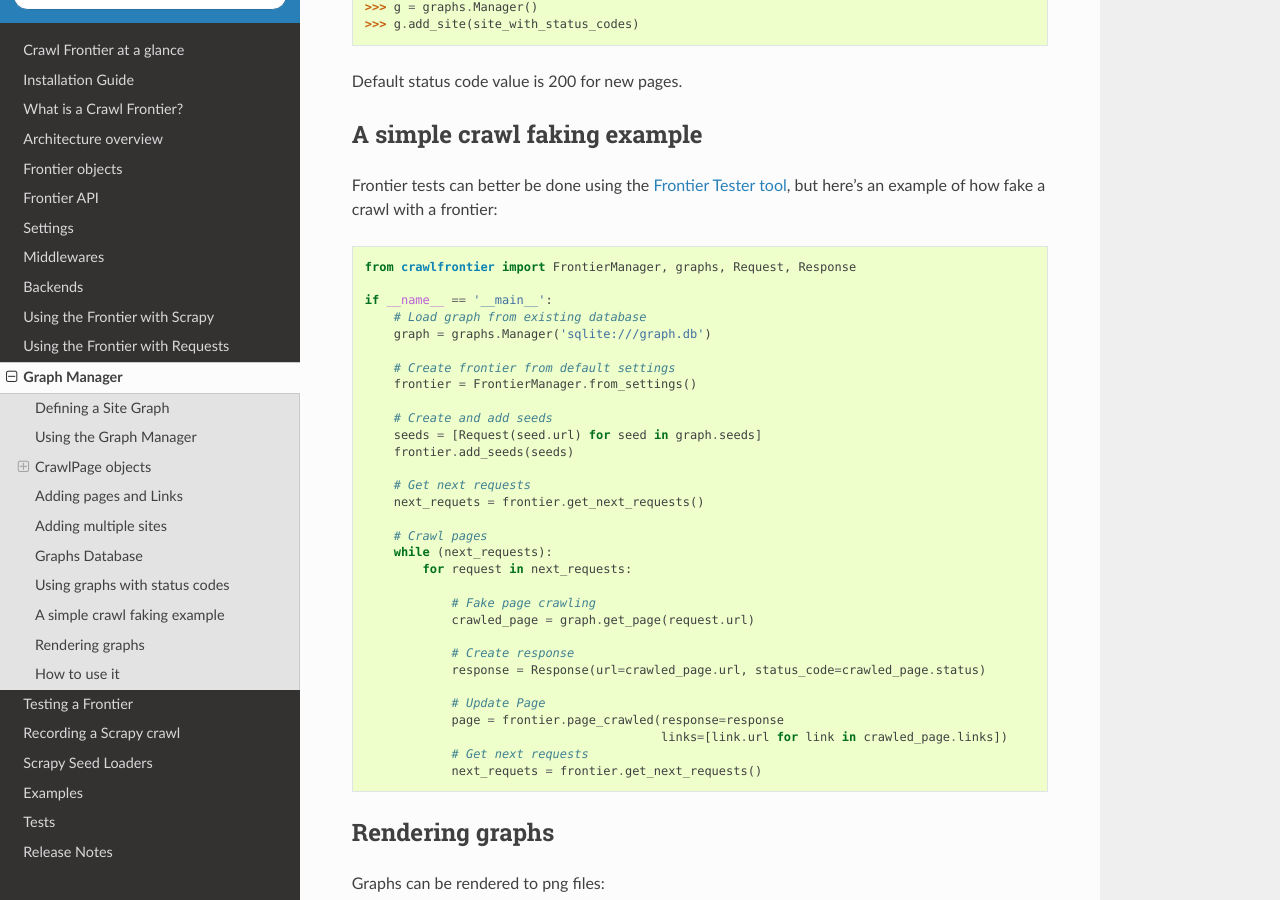
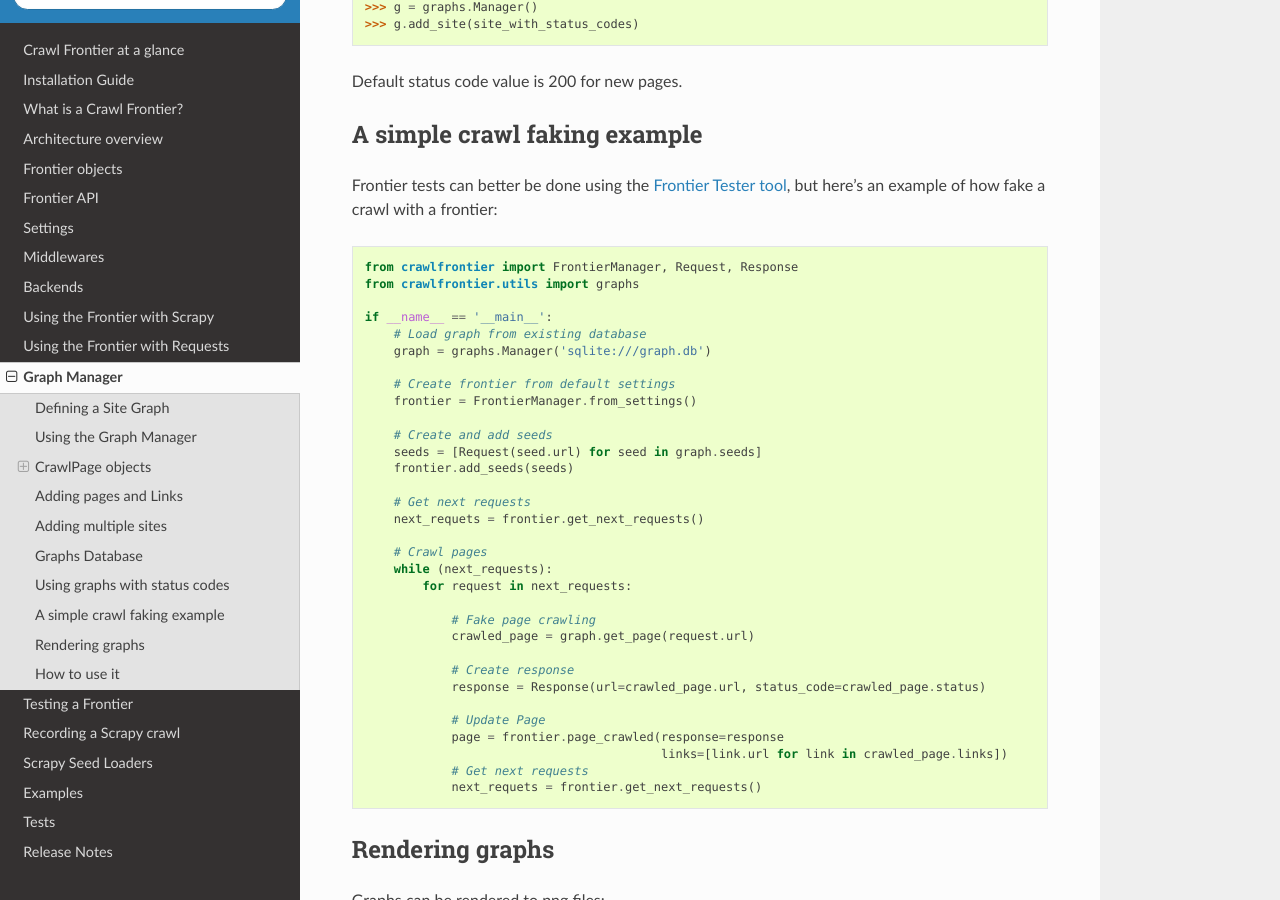
Before and after one commit to scrapinghub/frontera, a Sphinx documentation site: the page built from docs/source/topics/graph-manager.rst, in a window 1280 px wide and 900 px high, scrolled down 6651 px. Built offline with Sphinx 7.4.7 and the Read the Docs theme 2.0.0, drawn with Linux system fonts in a browser that asks for light colours; some of the changed text lies outside the part shown.

Commit message:
Removed graphs import to avoid sqlalchemy dependency

```diff
--- a/crawlfrontier/__init__.py
+++ b/crawlfrontier/__init__.py
@@ -2,8 +2,8 @@
 from core.models import Request, Response
 from core.components import Backend, Middleware
 from settings import Settings
-from utils import graphs
 from utils.tester import FrontierTester
+
 
 from ._version import get_versions
 __version__ = get_versions()['version']
--- a/docs/source/topics/graph-manager.rst
+++ b/docs/source/topics/graph-manager.rst
@@ -92,7 +92,7 @@
 
 We must first create our graph manager::
 
-    >>> from crawlfrontier import graphs
+    >>> from crawlfrontier.utils import graphs
     >>> g = graphs.Manager()
 
 
@@ -289,7 +289,8 @@
 Frontier tests can better be done using the :doc:`Frontier Tester tool <frontier-tester>`, but here's an example of
 how fake a crawl with a frontier::
 
-    from crawlfrontier import FrontierManager, graphs, Request, Response
+    from crawlfrontier import FrontierManager, Request, Response
+    from crawlfrontier.utils import graphs
 
     if __name__ == '__main__':
         # Load graph from existing database
```
